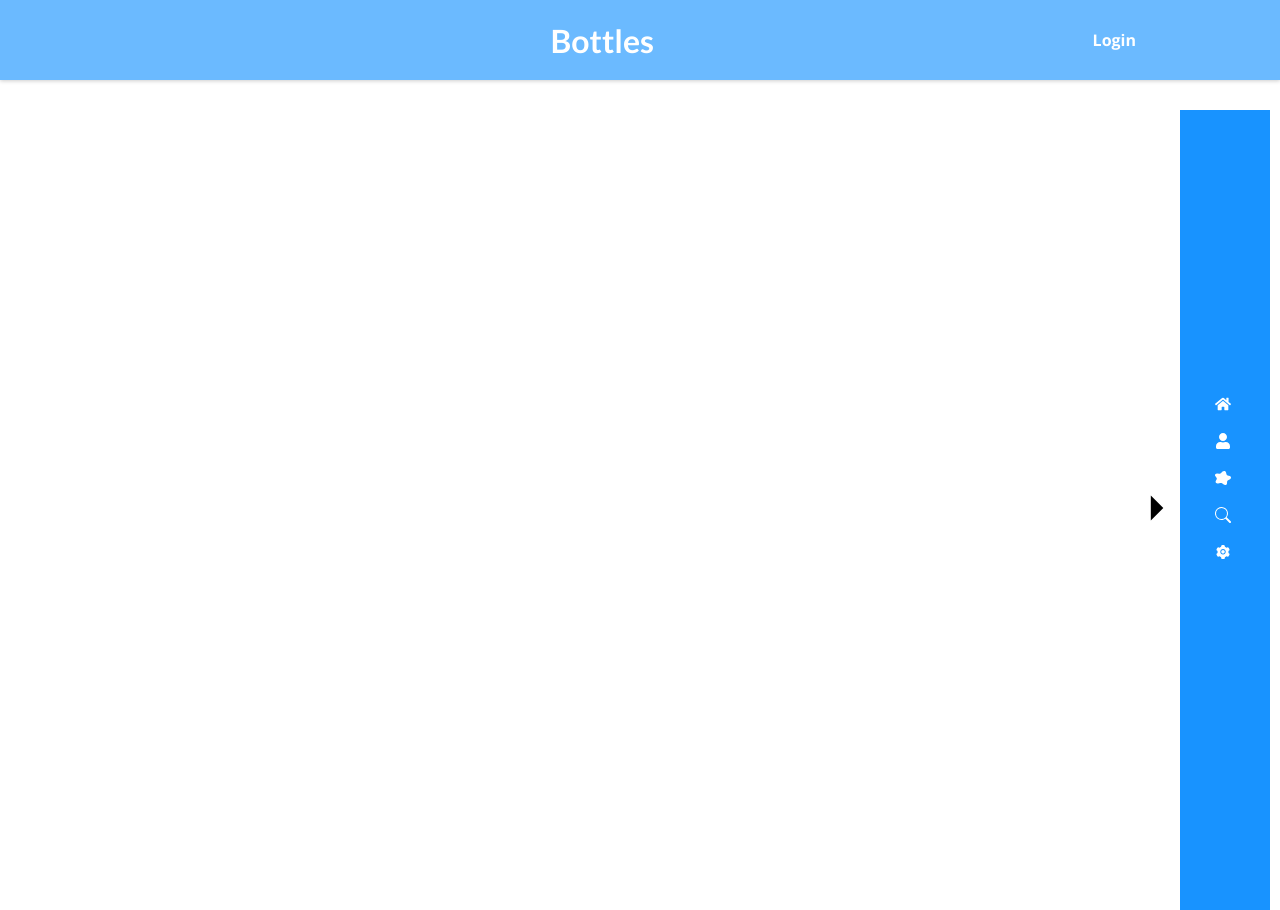
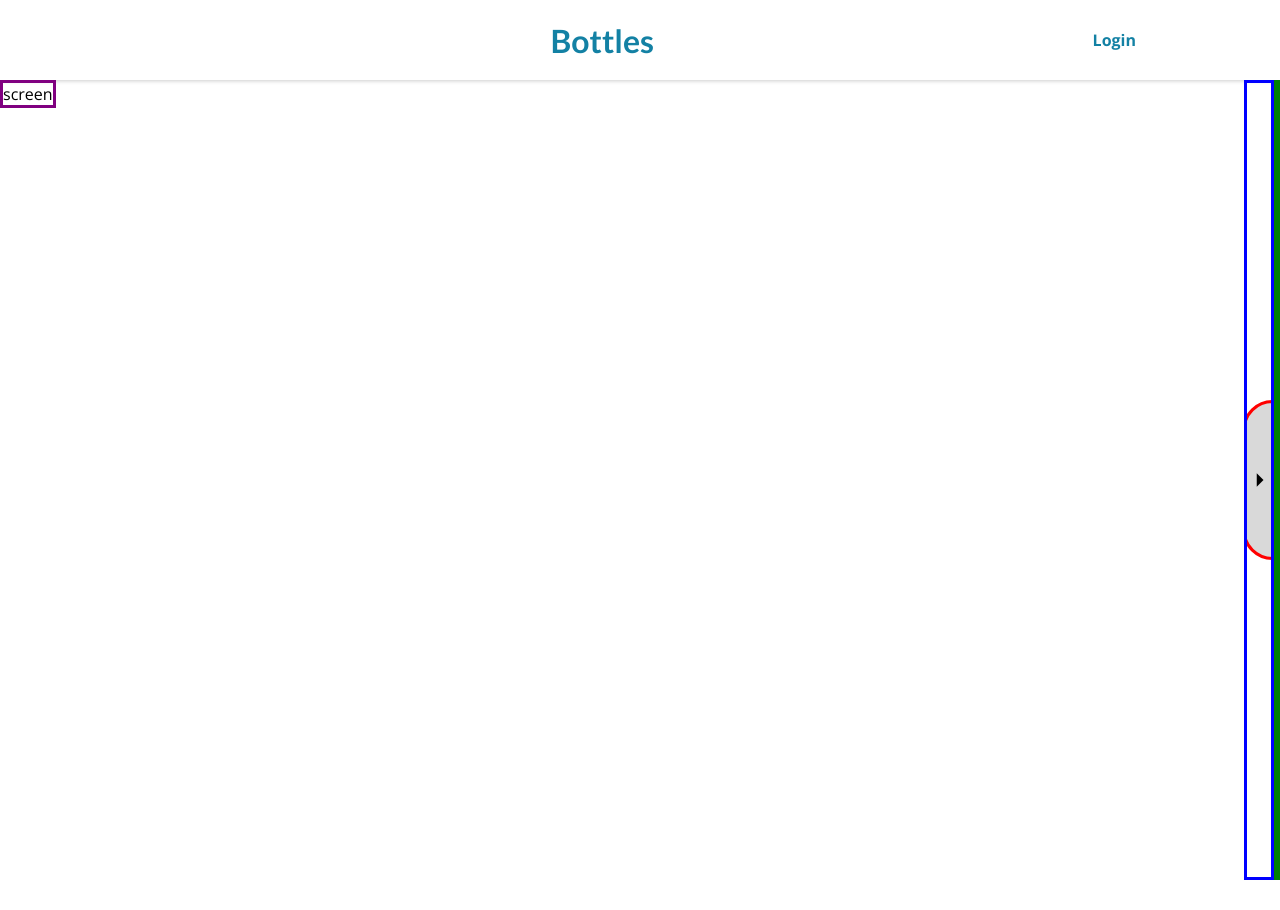
Before and after one commit to WangJongwook/Bottles_FE_DeskTop, a React (Create React App) app: page /loginCompletePage in a window 1280 px wide. After the commit the page ends 880 px from the top, so only its background shows below. Built offline with nearby package versions, Linux system fonts and the light colour scheme.

Commit message:
fix: fix navBar ui

```diff
--- a/src/App.css
+++ b/src/App.css
@@ -3,19 +3,19 @@
   padding: 0;
   box-sizing: border-box;
 }
+
 a{
   margin: auto;
 }
-.big-container {
-  display: flex;
-  float: right;
+
+.main-container {
+  width:100px;
+  height:100px;
+  border: 2px solid;
 }
-.main-container {
-  float: right;
-
-}
-main {
-  padding: 10px;
+.screen{
+  float:left;
+  border:solid purple;
 }
 
 .title {
@@ -24,60 +24,83 @@ main {
   place-items: center;
 }
 
-/* Sidebar */
-.sidebar {
-  background: #1893ff;
-  color: white;
-  height: 100vh;
-  overflow-y: auto;
-  width:100px;
-
-}
-
-.top_section {
-  width:50px;
-  display: flex;
-  align-items: center;
-  justify-content: space-between;
-}
 .logo {
   font-size: 18px;
   line-height: 0;
 }
-.bars {
-  width: 30px;
+
+/* 토글바 */
+.toggle-bar {
+  background: #D9D9D9;
+  border-radius: 30px 0px 0px 30px;
+  width: 33px;
+  height: 20vh;
+
+  justify-content: center;
+  align-items: center;
+  border: solid red;
+  float: right;
+  display: flex;
+
+  position: absolute;
+  top: 50%;
+  left: 50%;
+  transform: translate(-50%, -50%);
 }
+
+.toggle-bar-container {
+  height: 100vh;
+  overflow-y: auto;
+  width:30px;
+  float:right;
+  border: solid blue;
+  position: relative;
+}
+
+
 .hide {
   display: none;
 }
 
-.search {
-  display: flex;
-  align-items: center;
-  margin: 10px 0;
-  height: 30px;
-  padding: 10px;
-}
 .search input {
   border: none;
   margin-left: 10px;
   border-radius: 5px;
   background: rgb(238, 238, 238);
-
   color: white;
 }
 
+.sidebar {
+  background: white;
+  color: red;
+  height: 100vh;
+  overflow-y: auto;
+  width:100px;
+  float:right;
+  border: solid green 3px;
+  position: relative;
+}
+
 .routes {
-  margin-top: 280px;
+  background: #D9D9D9;
   display: flex;
   flex-direction: column;
-  gap: 5px;
+  gap: 10px;
+  border: solid red;
+  width:100vh;
+  height:70vh;
+
+  position: absolute;
+  top: 50%;
+  left: 50%;
+  transform: translate(-50%, -50%);
 }
+
 .link {
   display: flex;
   color: white;
   gap: 10px;
-  padding: 5px 10px;
+  padding: 3px, 7px;
   border-right: 4px solid transparent;
   transition: 0.2s cubic-bezier(0.6, -0.28, 0.735, 0.045);
 }
--- a/src/App.js
+++ b/src/App.js
@@ -1,5 +1,5 @@
 import { Switch } from "react-router-dom";
-import { BrowserRouter as Router, Route} from "react-router-dom";
+import { BrowserRouter as Router, Route } from "react-router-dom";
 import "./App.css";
 
 import Layout from "./components/Layout/Layout";
@@ -8,7 +8,6 @@ import SideBar from "./components/SideBar/SideBar";
 import AuthPage from "./pages/AuthPage";
 import HomePage from "./pages/HomePage";
 import LoginCompletePage from "./pages/LoginCompletePage";
-
 
 import Home from "./pages/Home";
 import Myfeed from "./pages/MyFeed";
@@ -34,14 +33,12 @@ function App() {
         </Route>
         <Router>
           <SideBar>
-
             <Route path="/home" element={<Home />} />
             <Route path="/myfeed" element={<Myfeed />} />
             <Route path="/popular" element={<Popular />} />
             <Route path="/search" element={<Search />} />
             <Route path="/setting" element={<Setting />} />
             <Route path="*" element={<> not found</>} />
-
           </SideBar>
         </Router>
       </Switch>
--- a/src/components/Layout/MainNavigation.module.css
+++ b/src/components/Layout/MainNavigation.module.css
@@ -1,7 +1,7 @@
 .header {
   width: 100%;
   height: 5rem;
-  background-color: #6bbaff;
+  background-color: white;
   box-shadow: 0 1px 4px rgba(0, 0, 0, 0.2);
   display: flex;
   justify-content: space-between;
@@ -12,7 +12,7 @@
 .logo {
   font-family: 'Lato', sans-serif;
   font-size: 2rem;
-  color: white;
+  color: #1381A4;
   margin: 0;
 }
 
@@ -30,15 +30,15 @@
 
 .header a {
   text-decoration: none;
-  color: white;
+  color: #1381A4;
   font-weight: bold;
 }
 
 .header button {
   font: inherit;
   background-color: transparent;
-  border: 1px solid white;
-  color: white;
+  border: 1px solid #1381A4;
+  color: #1381A4;
   font-weight: bold;
   padding: 0.5rem 1.5rem;
   border-radius: 6px;
--- a/src/components/SideBar/SideBar.jsx
+++ b/src/components/SideBar/SideBar.jsx
@@ -76,19 +76,14 @@ const SideBar = ({ children }) => {
 
   return (
     <>
-      <main>{children}</main>
-      <div className="big-container">
-        {/* 토글바 */}
-        <div className="top_section">
-          <div className="bars">
-            <RiArrowRightSFill size="50" onClick={toggle} />
-          </div>
-        </div>
-        {/* 메인컨테이너 */}
-        <div className="main-container">
+      {/* 스크린 */}
+      {/* <div className="screen">{children}</div> */}
+      <div className="screen">screen</div>
+
+      {/* 사이드 바 */}
         <motion.div
           animate={{
-              width: isOpen ? "200px" : "90px",
+            width: isOpen ? "140px" : "0px",
             transition: {
               duration: 0.5,
               type: "spring",
@@ -137,8 +132,14 @@ const SideBar = ({ children }) => {
             })}
           </section>
         </motion.div>
+
+        {/* 토글바 */}
+      <div className="toggle-bar-container">
+      <div className="toggle-bar">
+        <RiArrowRightSFill size="50" onClick={toggle} />
       </div>
       </div>
+
     </>
   );
 };
--- a/src/pages/LoginCompletePage.js
+++ b/src/pages/LoginCompletePage.js
@@ -9,10 +9,7 @@ const LoginCompletePage = () => {
   //let token = authCtx.login(token);
 
   return (
-    <section>
-      {/* <h2>{authCtx.token}</h2> */}
-      <SideBar></SideBar>
-    </section>
+    <SideBar/>
   );
 };
 
```
Also changed, not shown: 1 other file (tests, documents, lock files or other folders). Lines whose indentation alone changed are shown as unchanged.
